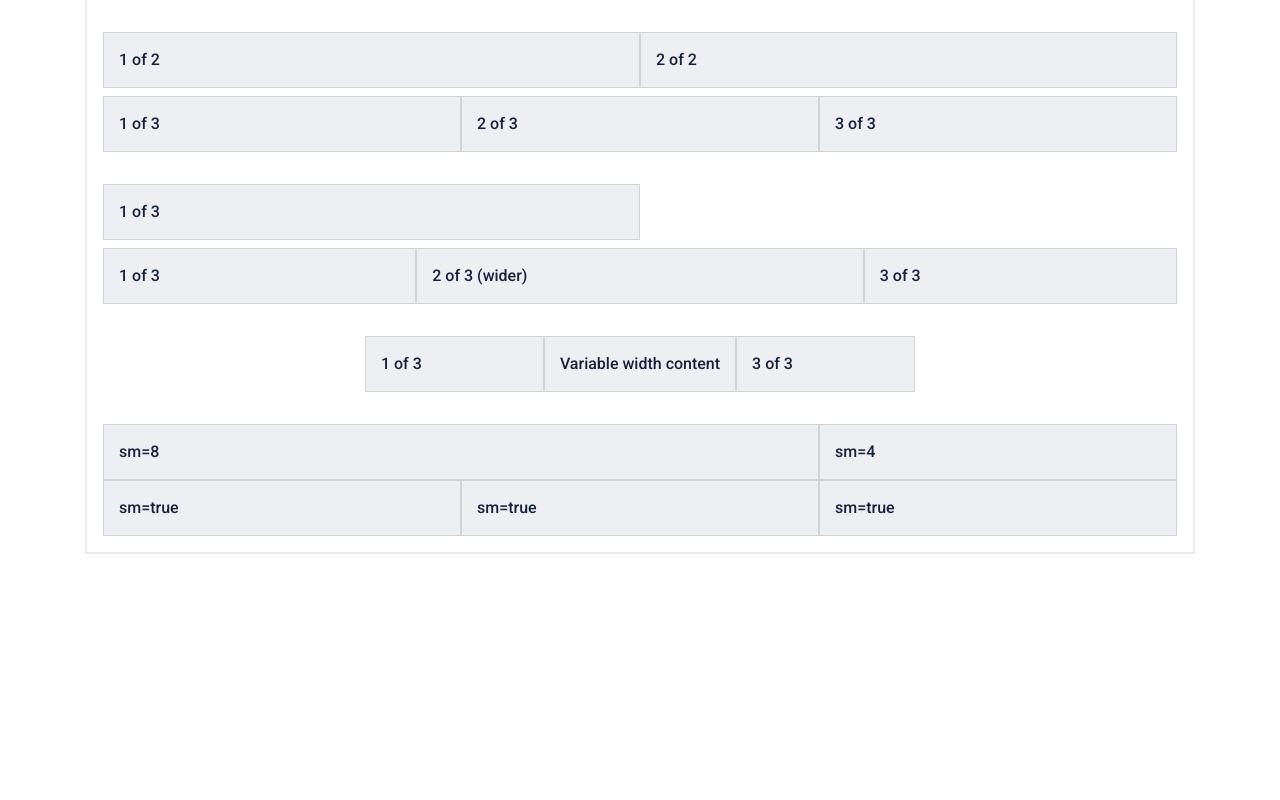
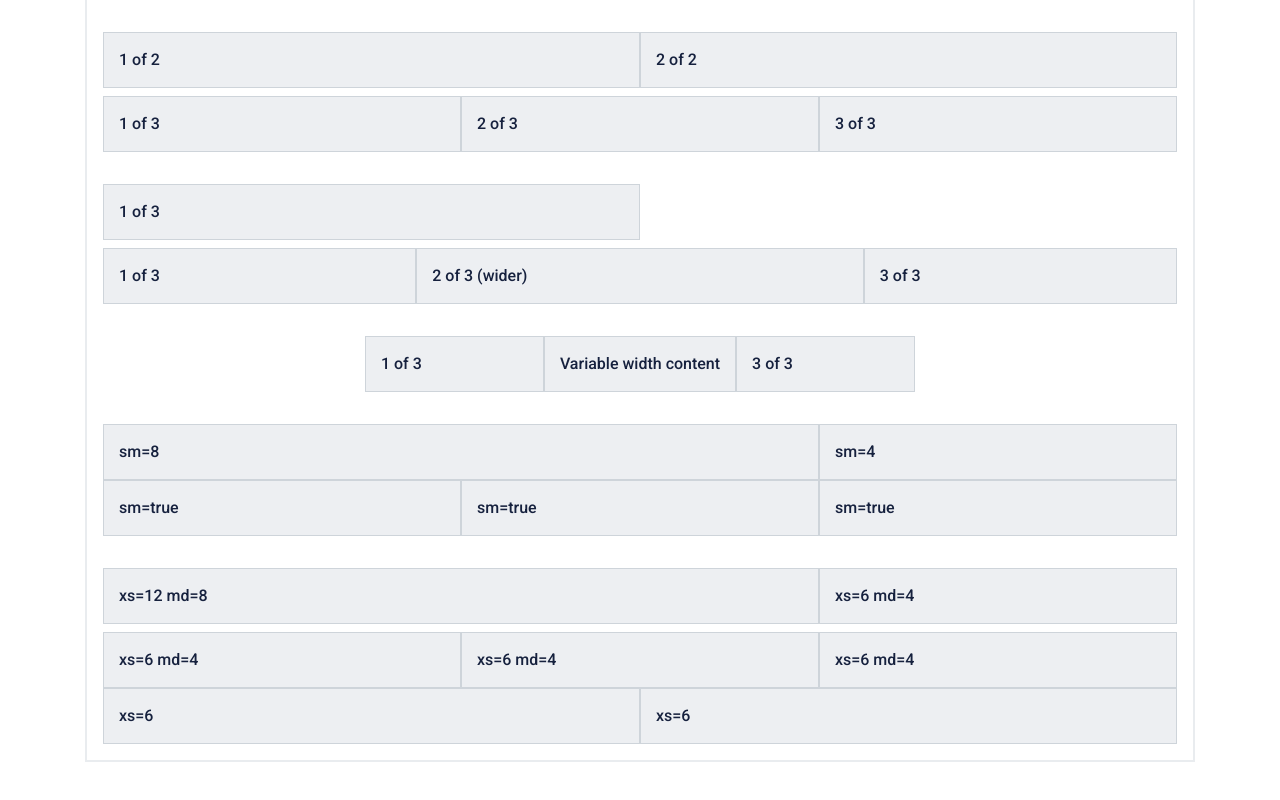
Before and after one commit to axelra-ag/lucky-react-starter, a React (Create React App) app: page /documentation in a window 1280 px wide. Shown: the part 274-1074 px from the top of the page. Before the commit the page ends 908 px from the top, so only its background shows below. Built offline with nearby package versions, Linux system fonts and the light colour scheme.

Commit message:
order is working

```diff
--- a/src/UI/layout/grid/Col.ts
+++ b/src/UI/layout/grid/Col.ts
@@ -1,6 +1,7 @@
 import styled, {css} from "styled-components";
 import {GUTTER} from "../../theme/Theme";
 import {__MEDIA_QUERY_BREAK_POINT, makeQuery} from "../media-query/Mobile";
+import {Flex} from "./Flex";
 
 type ColAttribute = number | boolean | "auto";
 
@@ -78,6 +79,7 @@ export const Col = styled.div<{
   lg?: ColAttribute;
   xl?: ColAttribute;
   col?: number | boolean;
+  order?: number;
 }>`
   ${({sm, md, lg, xl}) => getMediaQuery(sm, md, lg, xl) || SimpleCol};
   ${({col}) =>
@@ -85,6 +87,10 @@ export const Col = styled.div<{
       ? Number.isInteger(col)
         ? getDefaultColCSS(col as number)
         : SimpleCol
-      : ""}
+      : ""};
+  ${({order}) =>
+    order &&
+    `order: ${order};
+  `}
   ${ColRoot};
 `;
--- a/src/components/docs/sections/HowItWorks.tsx
+++ b/src/components/docs/sections/HowItWorks.tsx
@@ -87,8 +87,12 @@ export const HowItWorks = () => {
         <SectionLayout>
           <Container>
             <Row>
-              <Column sm={8}>sm=8</Column>
-              <Column sm={4}>sm=4</Column>
+              <Column sm={8} order={1}>
+                sm=8
+              </Column>
+              <Column sm={4} order={2}>
+                sm=4
+              </Column>
             </Row>
             <Row>
               <Column sm>sm=true</Column>
@@ -97,6 +101,34 @@ export const HowItWorks = () => {
             </Row>
           </Container>
         </SectionLayout>
+        <SectionLayout>
+          <Container>
+            <Row>
+              <Column col={12} md={8}>
+                xs=12 md=8
+              </Column>
+              <Column col={6} md={4}>
+                xs=6 md=4
+              </Column>
+            </Row>
+            <Spacer x1 />
+            <Row>
+              <Column col={6} md={4}>
+                xs=6 md=4
+              </Column>
+              <Column col={6} md={4}>
+                xs=6 md=4
+              </Column>
+              <Column col={6} md={4}>
+                xs=6 md=4
+              </Column>
+            </Row>
+            <Row>
+              <Column col={6}>xs=6 </Column>
+              <Column col={6}>xs=6 </Column>
+            </Row>
+          </Container>
+        </SectionLayout>
       </SectionBox>
     </Flex>
   );
```
